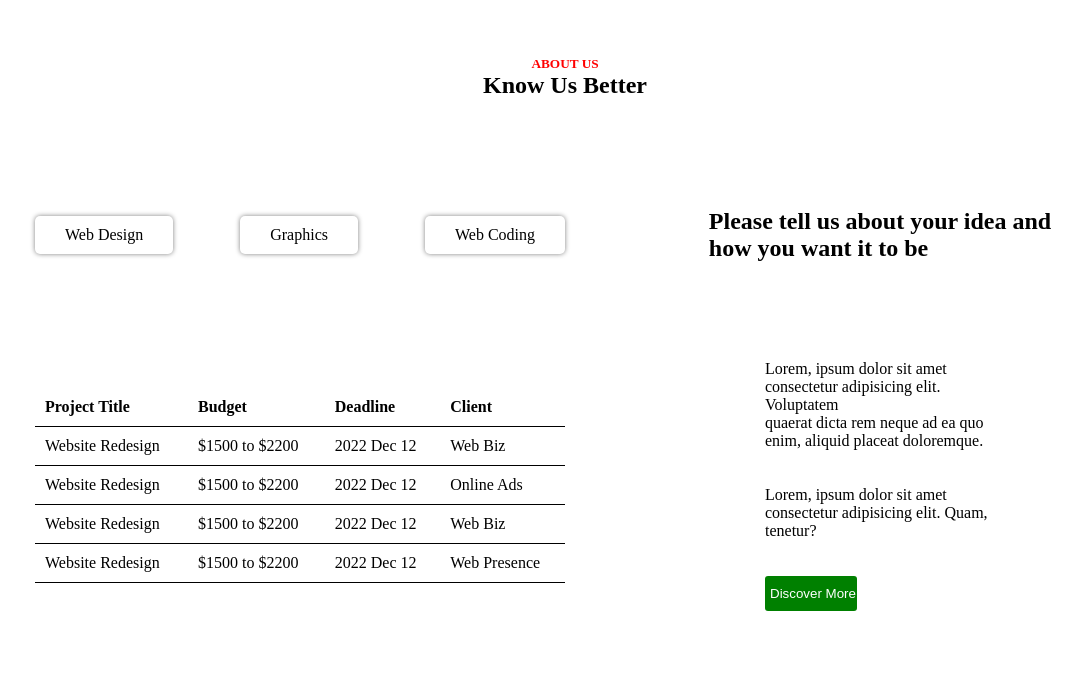
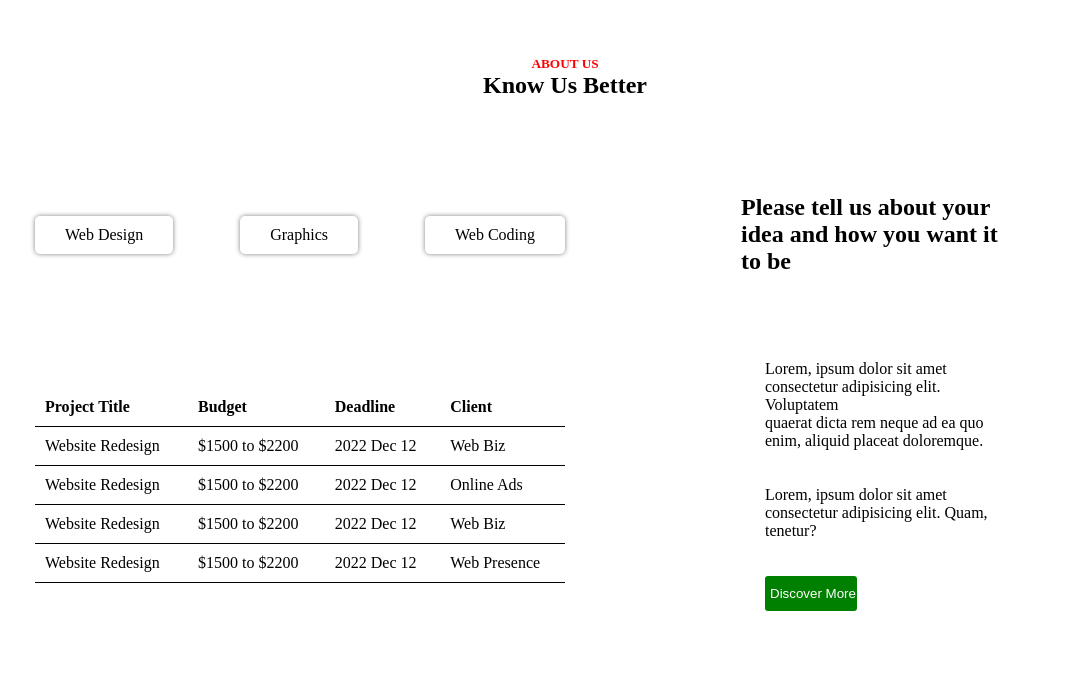
Before and after one commit to mithrabhuvanendran/mexant, a plain HTML site: page index.html in a window 1280 px wide. Shown: the part 1308-1996 px from the top of the page, without its empty margins (75-1156 px from the left). Drawn offline with Linux system fonts and the light colour scheme.

Commit message:
Third commit

```diff
--- a/index.html
+++ b/index.html
@@ -121,7 +121,7 @@
         <p>Web Coding</p>
       </div>
       <div class="two">
-        <strong>Please tell us about your idea and <br> how you want it to be</strong>
+        <strong>Please tell us about your idea and how you want it to be</strong>
       </div>
 
       <div class="home-table">
--- a/style.css
+++ b/style.css
@@ -231,6 +231,7 @@ header {
 }
 
 .more-details .two {
+  width: 60%;
   display: flex;
   justify-content: center;
   padding: 0 50px;
```
